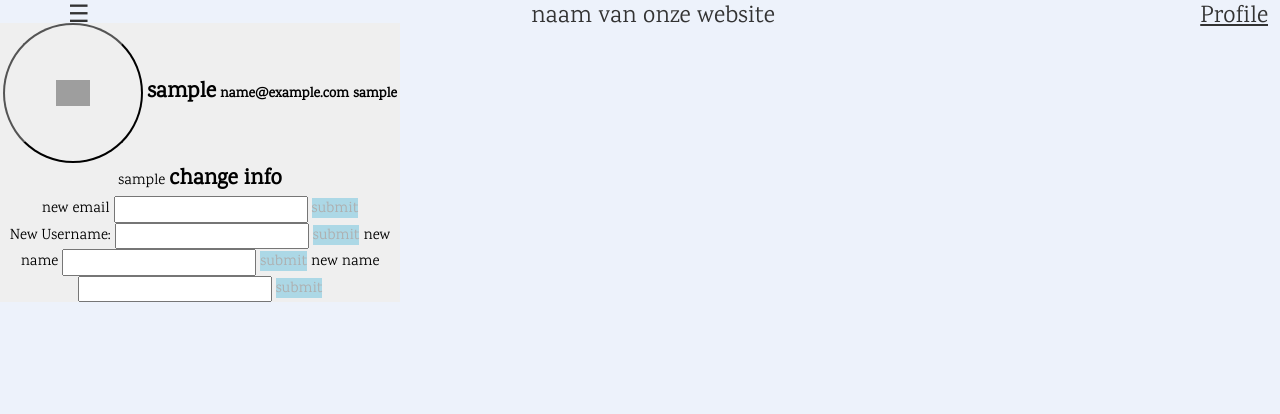
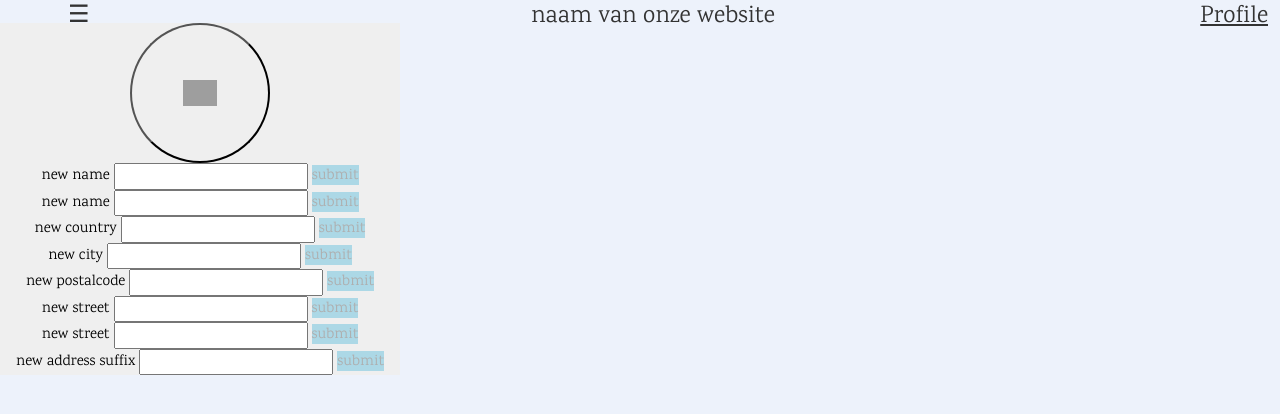
Before and after one commit to robbedeclerk/groepswerk2_review_website, a Flask app: page /edit_profile/1 in a window 1280 px wide. Shown: the part 17-431 px from the top of the page. Run offline with Flask 3, Linux system fonts and the light colour scheme; the visitor is signed in with stand-in values (Sample User, id 1); data that the repository does not hold is empty; some libraries are stand-ins or nearby versions; grey boxes are pictures that could not be loaded.

Commit message:
update veranderen info

```diff
--- a/app/models.py
+++ b/app/models.py
@@ -9,6 +9,7 @@ from werkzeug.security import generate_password_hash, check_password_hash
 from hashlib import md5
 from flask_login import UserMixin
 import jwt
+from hashlib import md5
 
 
 
--- a/app/routes.py
+++ b/app/routes.py
@@ -255,6 +255,7 @@ def profile(user_id):
                                form=form)
     else:
         user = db.first_or_404(sa.select(User).where(User.id == user_id))
+        address = Address.query.filter_by(user_id=user_id).first()
         page = request.args.get('page', 1, type=int)
         query = user.posts.select().order_by(Post.time_of_posting.desc())
         posts = db.paginate(query, page=page, per_page=10, error_out=False)
@@ -263,7 +264,7 @@ def profile(user_id):
         prev_url = url_for('profile', user_id=user_id, page=posts.prev_num) \
             if posts.has_prev else None
         form = EmptyForm()
-        return render_template('profile.html', user=user, posts=posts.items, next_url=next_url,
+        return render_template('profile.html', user=user,address=address, posts=posts.items, next_url=next_url,
                                prev_url=prev_url, form=form)
 
 
@@ -296,8 +297,89 @@ def edit_profile(user_id):
             form.username.data = current_user.username
     else:
         user = User.query.get(user_id)
+        address = Address.query.filter_by(user_id=user_id).first()
 
     if 'form' not in locals():
         form = EditProfileForm(original_username=current_user.username)
 
-    return render_template('edit_profile.html', user=current_user, form=form)
+    return render_template('edit_profile.html', user=current_user, address=address, form=form)
+
+@app.route('/change_name', methods=['POST'])
+def change_name():
+    if request.method == 'POST':
+        new_name = request.form.get('new_name')
+        # Assuming you have a current_user object representing the logged-in user
+        current_user.name = new_name
+        db.session.commit()  # Commit the changes to the database
+        flash('Your name has been updated successfully!')
+        return redirect(url_for('edit_profile', user_id=current_user.id))  # Redirect the user to their profile page
+
+@app.route('/change_family_name', methods=['POST'])
+def change_family_name():
+    if request.method == 'POST':
+        new_family_name = request.form.get('new_family_name')
+        # Assuming you have a current_user object representing the logged-in user
+        current_user.family_name = new_family_name
+        db.session.commit()  # Commit the changes to the database
+        flash('Your family name has been updated successfully!')
+        return redirect(url_for('edit_profile', user_id=current_user.id))  # Redirect the user to their profile page
+
+@app.route('/change_country', methods=['POST'])
+def change_country():
+    if request.method == 'POST':
+        new_country = request.form.get('new_country')
+        # Assuming you have a current_user object representing the logged-in user
+        current_user.country = new_country
+        db.session.commit()  # Commit the changes to the database
+        flash('Your country has been updated successfully!')
+        return redirect(url_for('edit_profile', user_id=current_user.id))  # Redirect the user to their profile page
+
+@app.route('/change_city', methods=['POST'])
+def change_city():
+    if request.method == 'POST':
+        new_city = request.form.get('new_city')
+        # Assuming you have a current_user object representing the logged-in user
+        current_user.city = new_city
+        db.session.commit()  # Commit the changes to the database
+        flash('Your city has been updated successfully!')
+        return redirect(url_for('edit_profile', user_id=current_user.id))  # Redirect the user to their profile page
+
+@app.route('/change_postalcode', methods=['POST'])
+def change_postalcode():
+    if request.method == 'POST':
+        new_postalcode = request.form.get('new_postalcode')
+        # Assuming you have a current_user object representing the logged-in user
+        current_user.postalcode = new_postalcode
+        db.session.commit()  # Commit the changes to the database
+        flash('Your postalcode has been updated successfully!')
+        return redirect(url_for('edit_profile', user_id=current_user.id))  # Redirect the user to their profile page
+
+@app.route('/change_street', methods=['POST'])
+def change_street():
+    if request.method == 'POST':
+        new_street = request.form.get('new_street')
+        # Assuming you have a current_user object representing the logged-in user
+        current_user.street = new_street
+        db.session.commit()  # Commit the changes to the database
+        flash('Your street has been updated successfully!')
+        return redirect(url_for('edit_profile', user_id=current_user.id))  # Redirect the user to their profile page
+
+@app.route('/change_house_number', methods=['POST'])
+def change_house_number():
+    if request.method == 'POST':
+        new_house_number = request.form.get('new_house_number')
+        # Assuming you have a current_user object representing the logged-in user
+        current_user.house_number = new_house_number
+        db.session.commit()  # Commit the changes to the database
+        flash('Your house number has been updated successfully!')
+        return redirect(url_for('edit_profile', user_id=current_user.id))  # Redirect the user to their profile page
+
+@app.route('/change_address_suffix', methods=['POST'])
+def change_address_suffix():
+    if request.method == 'POST':
+        new_address_suffix = request.form.get('new_address_suffix')
+        # Assuming you have a current_user object representing the logged-in user
+        current_user.address_suffix = new_address_suffix
+        db.session.commit()  # Commit the changes to the database
+        flash('Your address suffix has been updated successfully!')
+        return redirect(url_for('edit_profile', user_id=current_user.id))  # Redirect the user to their profile page
--- a/app/static/cssmaps/styles.css
+++ b/app/static/cssmaps/styles.css
@@ -181,13 +181,9 @@ body {
 }
 
 .profile_picture {
-    display: inline-block;
-    margin: 0 auto;
-    width: 200px;
-    height: 200px;
-    border-radius: 50%;
-    background-color: #333; /*to see the shape of the profilepicture*/
-}
+    height: auto;
+    width: auto;
+ }
 
 .bio h3, .bio h4 {
     display: inline-block;
--- a/app/templates/edit_profile.html
+++ b/app/templates/edit_profile.html
@@ -6,36 +6,50 @@
         <div class=" image d-flex flex-column justify-content-center align-items-center">
 
             <button class="btn btn-secondary">
-                <img src="https://i.imgur.com/wvxPV9S.png" height="100" width="100" />
+                <img src="{{ user.avatar(300) }}" alt="Profile Picture" height="100" width="100" />
             </button>
 
-                <span class="name mt-3">{{ user.username }}</span>
-                <span class="email">{{ user.email }}</span>
-                <span class="firstname">{{ user.firstname }}</span>
-                <span class="family_name">{{ user.family_name }}</span>
-                <span class="change_info">change info</span>
-
                 <div class="info_change">
-                    <from action="/change_email" method="post">
-                        <label for="new_email">new email</label>
-                        <input type="email" id="'new_email" name="new_email" required>
-                        <button class="btn1 btn-dark">submit</button>
-                    </from>
-                    <form action="/change_username" method="post">
-                        <label for="new_username">New Username:</label>
-                        <input type="text" id="new_username" name="new_username" required>
-                        <button class="btn1 btn-dark">submit</button>
-                    </from>
                     <form action="/change_name" method="post">
                         <label for="new_name">new name</label>
                         <input type="text" id="'new_name" name="new_name" required>
                         <button class="btn1 btn-dark">submit</button>
-                    </from>
+                    </form>
                     <form action="/change_family_name" method="post">
                         <label for="new_family_name">new name</label>
                         <input type="text" id="'new_family_name" name="new_family_name" required>
                         <button class="btn1 btn-dark">submit</button>
-                    </from>
+                    </form>
+                    <form action="/change_country" method="post">
+                        <label for="new_country">new country</label>
+                        <input type="text" id="'new_country" name="new_country" required>
+                        <button class="btn1 btn-dark">submit</button>
+                    </form>
+                    <form action="/change_city" method="post">
+                        <label for="new_city">new city</label>
+                        <input type="text" id="'new_city" name="new_city" required>
+                        <button class="btn1 btn-dark">submit</button>
+                    </form>
+                    <form action="/change_postalcode" method="post">
+                        <label for="new_postalcode">new postalcode</label>
+                        <input type="text" id="'new_postalcode" name="new_postalcode" required>
+                        <button class="btn1 btn-dark">submit</button>
+                    </form>
+                    <form action="/change_street" method="post">
+                        <label for="new_street">new street</label>
+                        <input type="text" id="'new_street" name="new_street" required>
+                        <button class="btn1 btn-dark">submit</button>
+                    </form>
+                    <form action="/change_house_number" method="post">
+                        <label for="new_house_number">new street</label>
+                        <input type="text" id="'new_house_number" name="new_house_number" required>
+                        <button class="btn1 btn-dark">submit</button>
+                    </form>
+                    <form action="/change_address_suffix" method="post">
+                        <label for="new_address_suffix">new address suffix</label>
+                        <input type="text" id="'new_address_suffix" name="new_address_suffix" required>
+                        <button class="btn1 btn-dark">submit</button>
+                    </form>
                 </div>
         </div>
         </div>
```
Also changed, not shown: app/templates/profile.html (+9 -1 lines).
